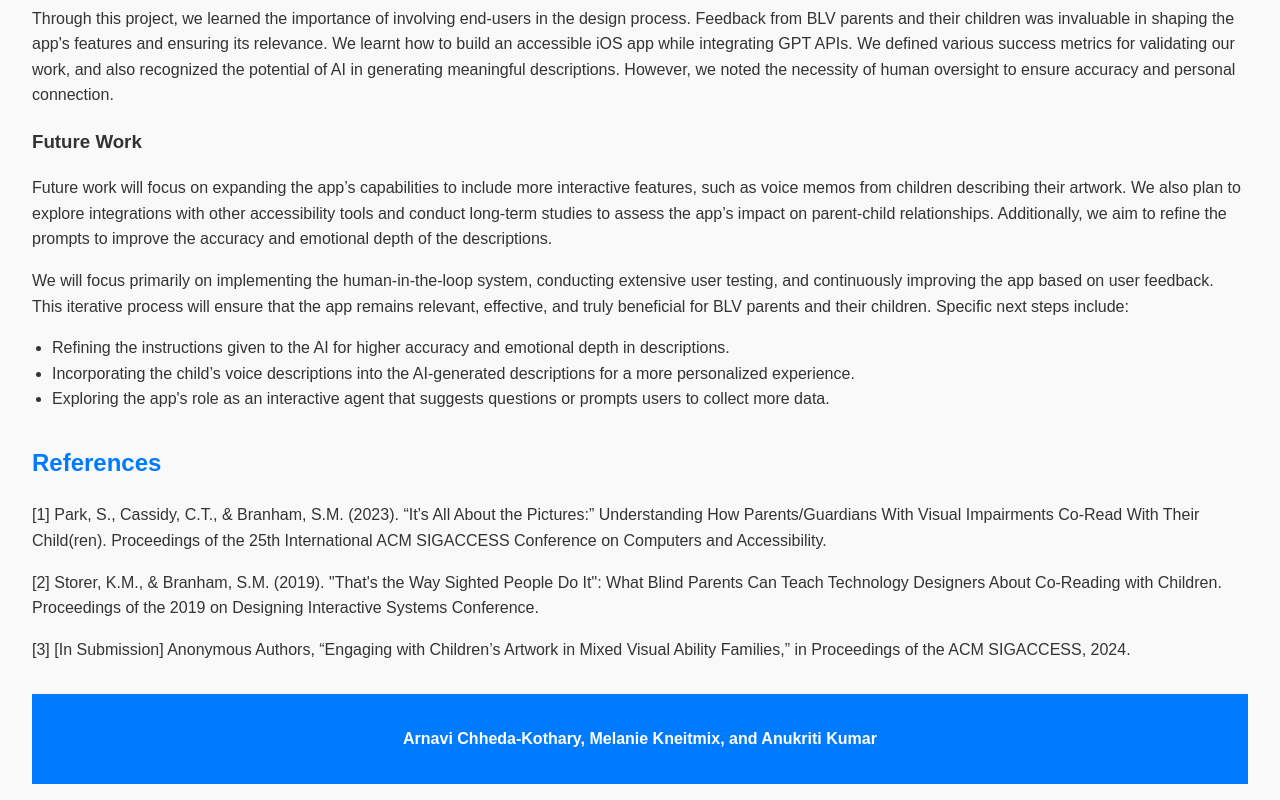
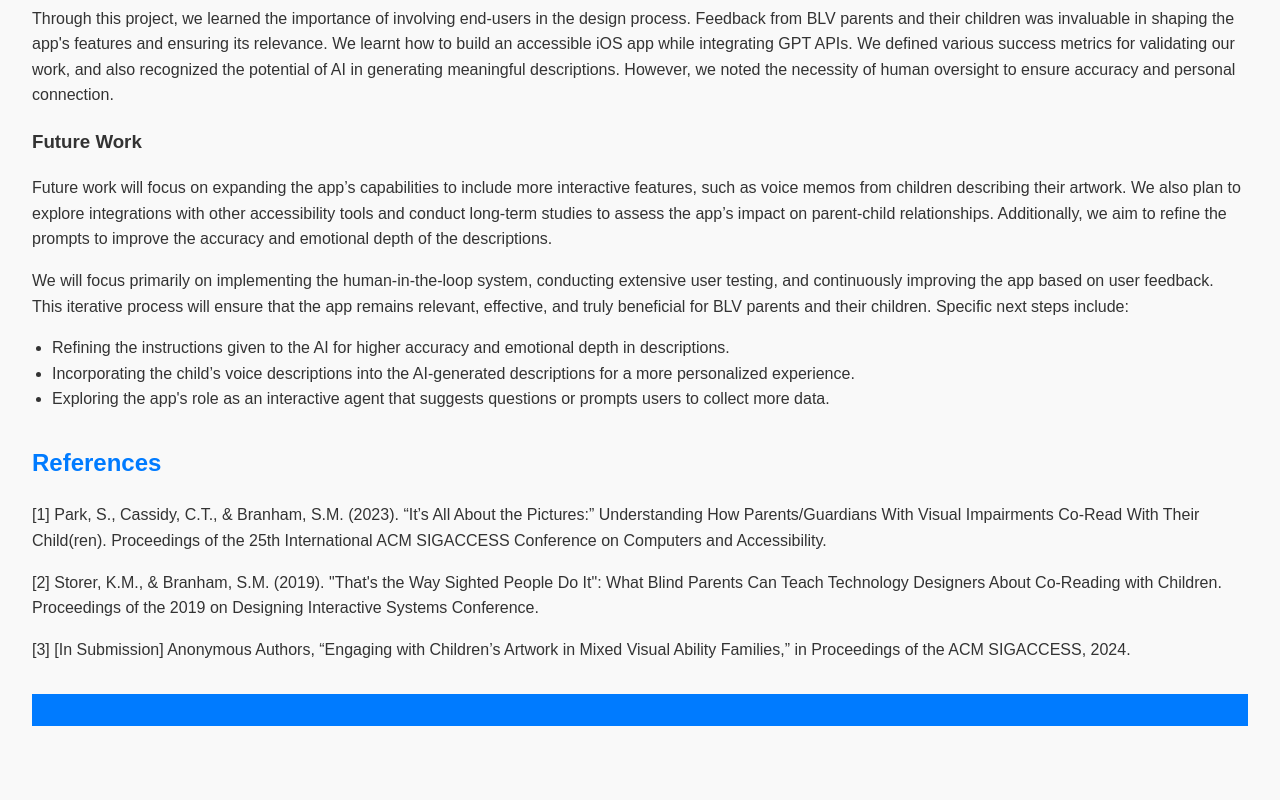
Before and after one commit to Anukriti12/CSE513_Final_Project, a plain HTML site: page index.html in a window 1280 px wide. Shown: the part 6784-7584 px from the top of the page. After the commit the page ends 7526 px from the top, so only its background shows below. Drawn offline with Linux system fonts and the light colour scheme.

Commit message:
Changes to content6

```diff
--- a/index.html
+++ b/index.html
@@ -150,7 +150,7 @@
     </section>
 
     <footer>
-        <p><strong>Arnavi Chheda-Kothary, Melanie Kneitmix, and Anukriti Kumar</strong></p>
+
     </footer>
     </main>
 </body>
```
